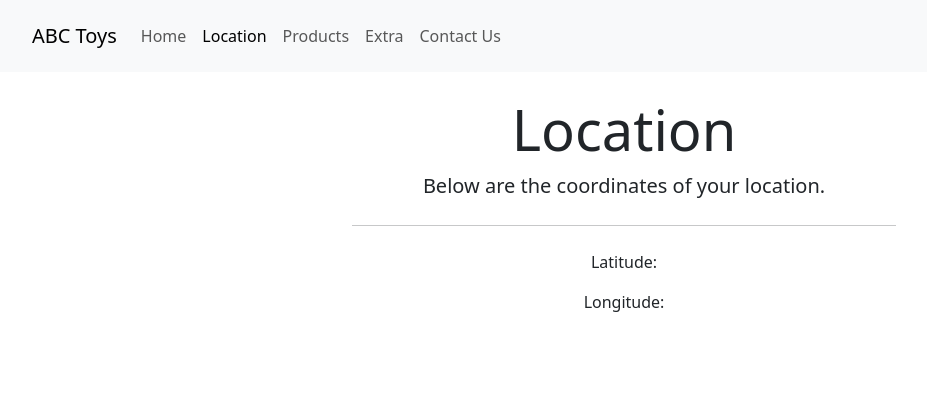
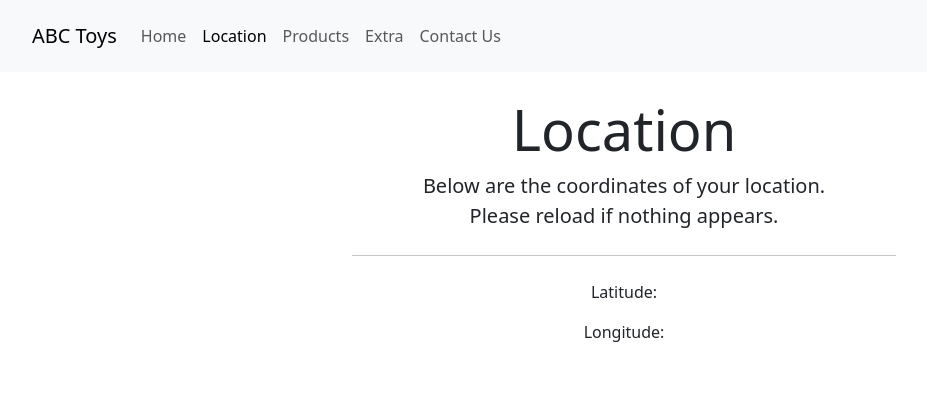
Before and after one commit to JeremyChen212/cis-homework3, a plain HTML site: page location.html in a window 1280 px wide. Shown: the whole page, without its empty margins (16-943 px from the left). Drawn offline with nearby package versions, Linux system fonts and the light colour scheme.

Commit message:
location page

```diff
--- a/location.html
+++ b/location.html
@@ -60,7 +60,7 @@
   <div class="w-50 p-5 mt-5 text-center m-auto">
     <div class="jumbotron text-center">
       <h1 class="display-4">Location</h1>
-      <p class="lead">Below are the coordinates of your location.</p>
+      <p class="lead">Below are the coordinates of your location. </br> Please reload if nothing appears.</p>
       <hr class="my-4">
     </div>
     <p>Latitude: <span id="lat"></span></p>
```
